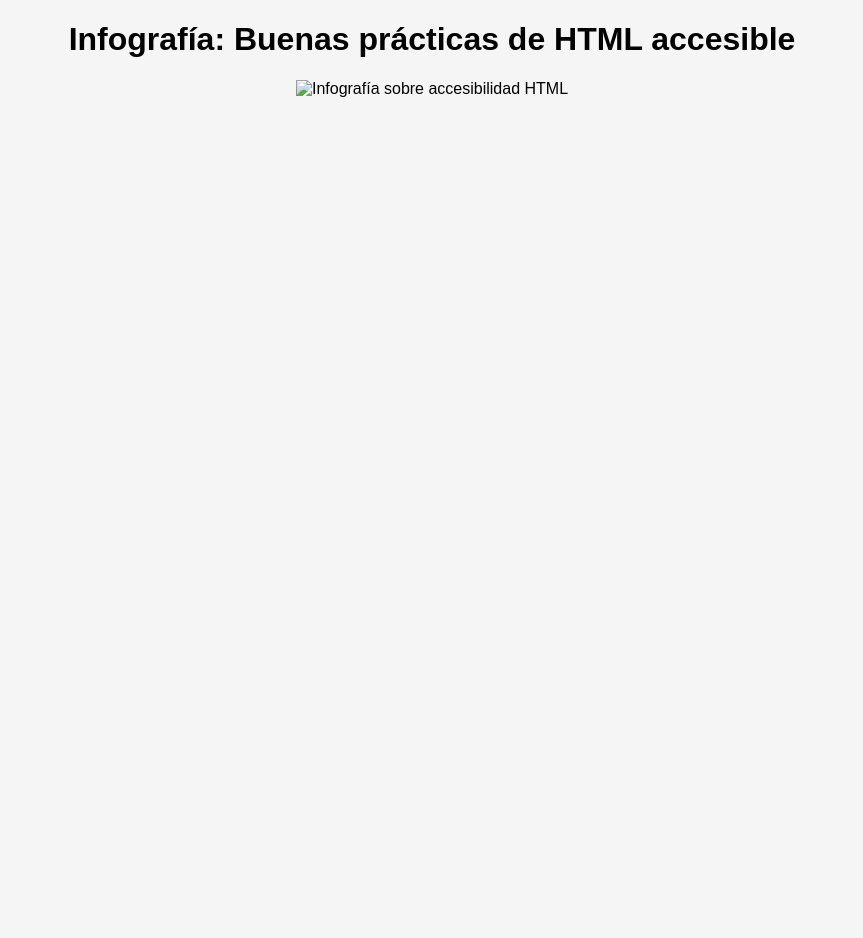
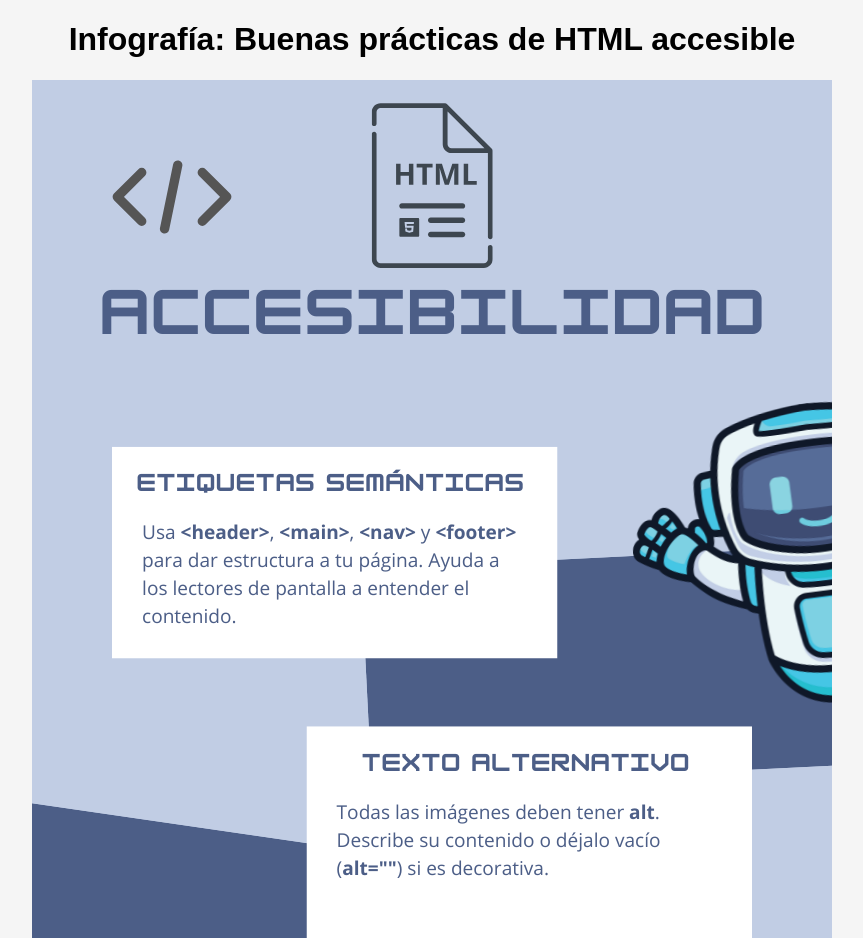
Before and after one commit to Kuritsuki/infografia-accesibilidad, a plain HTML site: page index.html in a window 1280 px wide. Shown: the top 938 px of the page, without its empty margins (208-1071 px from the left). Before the commit the page ends 800 px from the top, so only its background shows below. Drawn offline with Linux system fonts and the light colour scheme.

Commit message:
Update index.html

```diff
--- a/index.html
+++ b/index.html
@@ -6,6 +6,6 @@
 </head>
 <body style="text-align:center; font-family:sans-serif; background:#f5f5f5;">
   <h1>Infografía: Buenas prácticas de HTML accesible</h1>
-  <img src="Accesibilidad HTML.png" alt="Infografía sobre accesibilidad HTML" style="max-width:90%; height:auto;">
+  <img src="accesibilidad.png" alt="Infografía sobre accesibilidad HTML" style="max-width:90%; height:auto;">
 </body>
 </html>
```
